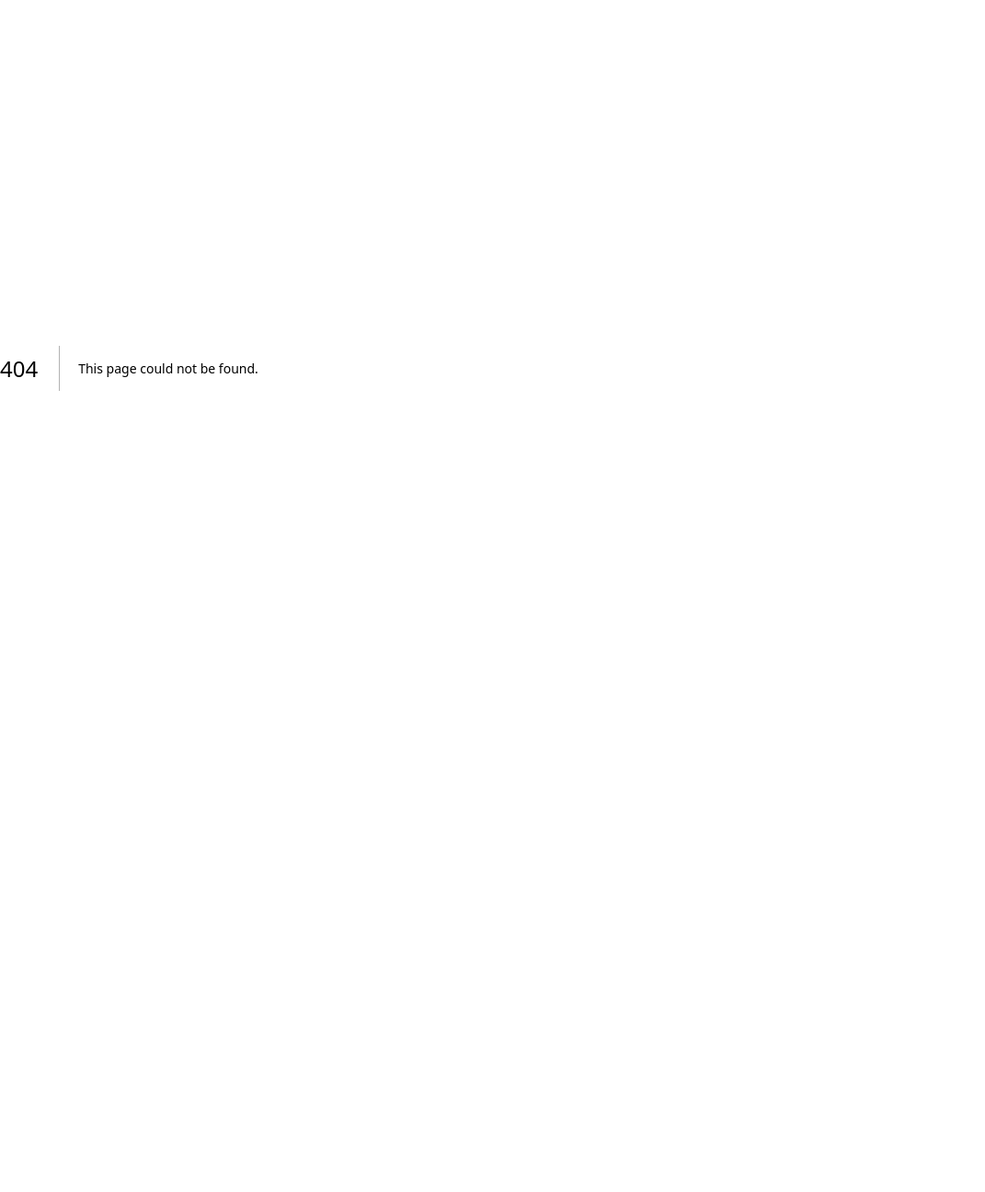
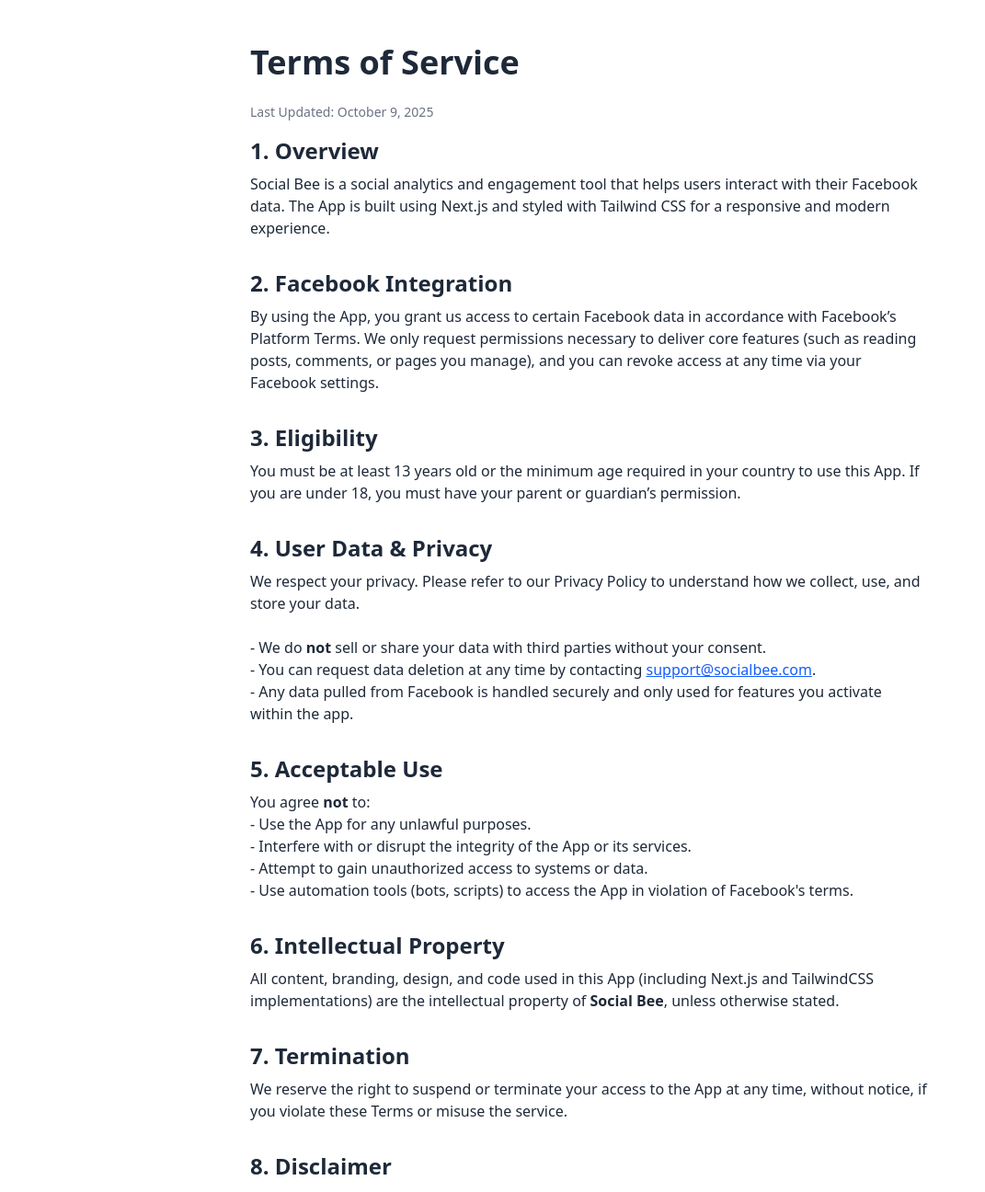
Before and after one commit to Mariful-Islam/comment_app, a Next.js app: page /terms-of-services in a window 1280 px wide. Before the commit this address had no page. Shown: the top 1296 px of the page at 92% size, without its empty margins (0-1071 px from the left). Before the commit the page ends 800 px from the top, so only its background shows below. Built offline with nearby package versions, Linux system fonts and the light colour scheme.

Commit message:
add terms of services

```diff
--- /dev/null
+++ b/app/terms-of-services/page.tsx
@@ -0,0 +1,108 @@
+// pages/terms.tsx
+
+export default function TermsOfService() {
+  return (
+    <div className="max-w-3xl mx-auto px-4 py-12 text-gray-800">
+      <h1 className="text-4xl font-bold mb-6">Terms of Service</h1>
+      <p className="text-sm text-gray-500 mb-4">Last Updated: October 9, 2025</p>
+
+      <section className="mb-8">
+        <h2 className="text-2xl font-semibold mb-2">1. Overview</h2>
+        <p>
+          Social Bee is a social analytics and engagement tool that helps users interact with their Facebook data. The App
+          is built using Next.js and styled with Tailwind CSS for a responsive and modern experience.
+        </p>
+      </section>
+
+      <section className="mb-8">
+        <h2 className="text-2xl font-semibold mb-2">2. Facebook Integration</h2>
+        <p>
+          By using the App, you grant us access to certain Facebook data in accordance with Facebook’s Platform Terms.
+          We only request permissions necessary to deliver core features (such as reading posts, comments, or pages
+          you manage), and you can revoke access at any time via your Facebook settings.
+        </p>
+      </section>
+
+      <section className="mb-8">
+        <h2 className="text-2xl font-semibold mb-2">3. Eligibility</h2>
+        <p>
+          You must be at least 13 years old or the minimum age required in your country to use this App. If you are under
+          18, you must have your parent or guardian’s permission.
+        </p>
+      </section>
+
+      <section className="mb-8">
+        <h2 className="text-2xl font-semibold mb-2">4. User Data & Privacy</h2>
+        <p>
+          We respect your privacy. Please refer to our Privacy Policy to understand how we collect, use, and store your data.
+          <br /><br />
+          - We do <strong>not</strong> sell or share your data with third parties without your consent. <br />
+          - You can request data deletion at any time by contacting <a href="mailto:support@socialbee.com" className="text-blue-600 underline">support@socialbee.com</a>. <br />
+          - Any data pulled from Facebook is handled securely and only used for features you activate within the app.
+        </p>
+      </section>
+
+      <section className="mb-8">
+        <h2 className="text-2xl font-semibold mb-2">5. Acceptable Use</h2>
+        <p>
+          You agree <strong>not</strong> to: <br />
+          - Use the App for any unlawful purposes. <br />
+          - Interfere with or disrupt the integrity of the App or its services. <br />
+          - Attempt to gain unauthorized access to systems or data. <br />
+          - Use automation tools (bots, scripts) to access the App in violation of Facebook's terms.
+        </p>
+      </section>
+
+      <section className="mb-8">
+        <h2 className="text-2xl font-semibold mb-2">6. Intellectual Property</h2>
+        <p>
+          All content, branding, design, and code used in this App (including Next.js and TailwindCSS implementations)
+          are the intellectual property of <strong>Social Bee</strong>, unless otherwise stated.
+        </p>
+      </section>
+
+      <section className="mb-8">
+        <h2 className="text-2xl font-semibold mb-2">7. Termination</h2>
+        <p>
+          We reserve the right to suspend or terminate your access to the App at any time, without notice, if you
+          violate these Terms or misuse the service.
+        </p>
+      </section>
+
+      <section className="mb-8">
+        <h2 className="text-2xl font-semibold mb-2">8. Disclaimer</h2>
+        <p>
+          The App is provided <strong>"as is"</strong> without warranties of any kind, either express or implied. We do not guarantee:
+          <br />
+          - That the App will always be available or bug-free. <br />
+          - The accuracy of Facebook data retrieved via the API.
+        </p>
+      </section>
+
+      <section className="mb-8">
+        <h2 className="text-2xl font-semibold mb-2">9. Limitation of Liability</h2>
+        <p>
+          To the fullest extent permitted by law, Social Bee will not be liable for any indirect, incidental, special,
+          or consequential damages arising from your use of the App.
+        </p>
+      </section>
+
+      <section className="mb-8">
+        <h2 className="text-2xl font-semibold mb-2">10. Changes to These Terms</h2>
+        <p>
+          We may update these Terms from time to time. We'll notify you of significant changes, but it's your
+          responsibility to review these Terms periodically.
+        </p>
+      </section>
+
+      <section>
+        <h2 className="text-2xl font-semibold mb-2">11. Contact</h2>
+        <p>
+          If you have any questions or concerns about these Terms, contact us at: <br />
+          📧 <a href="mailto:hello@brandify.digital" className="text-blue-600 underline">hello@brandify.digital​</a> <br />
+          🌐 <a href="https://brandify.digital/" className="text-blue-600 underline">http://esolver.io/</a>
+        </p>
+      </section>
+    </div>
+  );
+}
```
